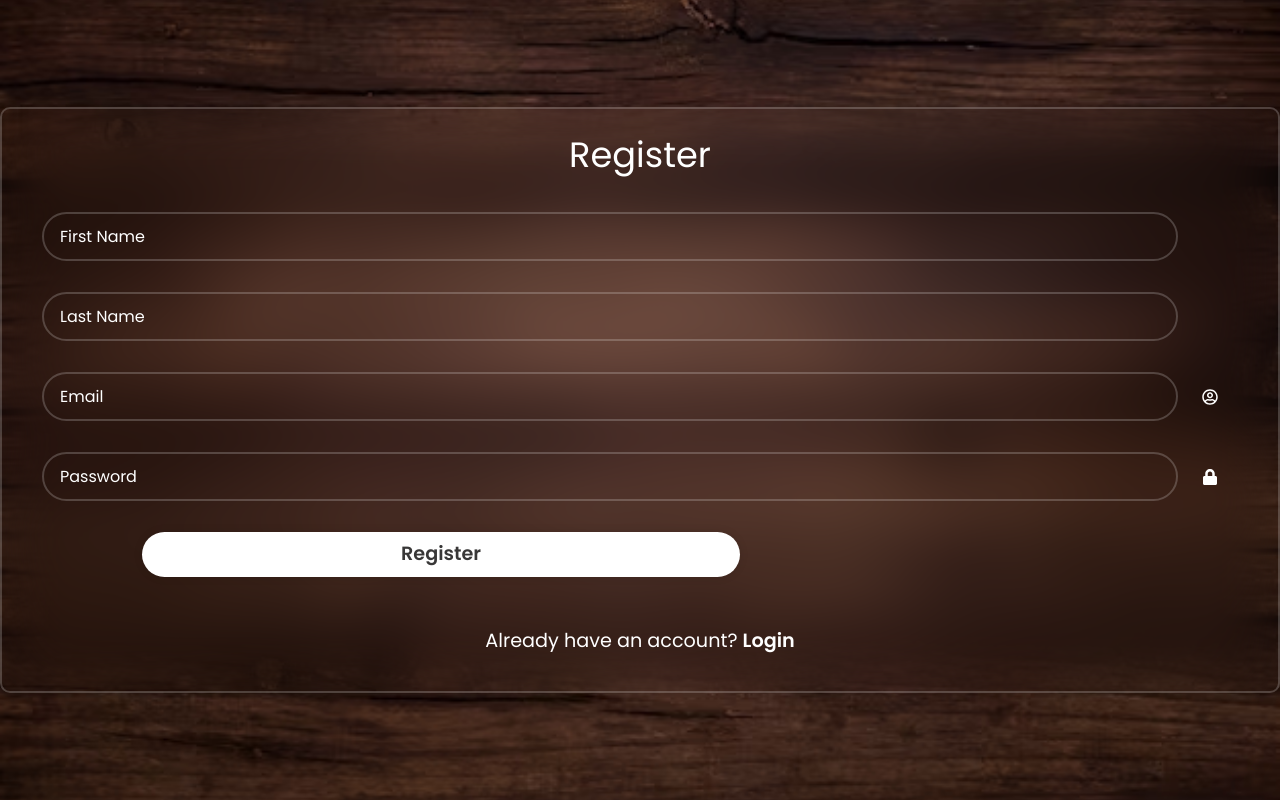
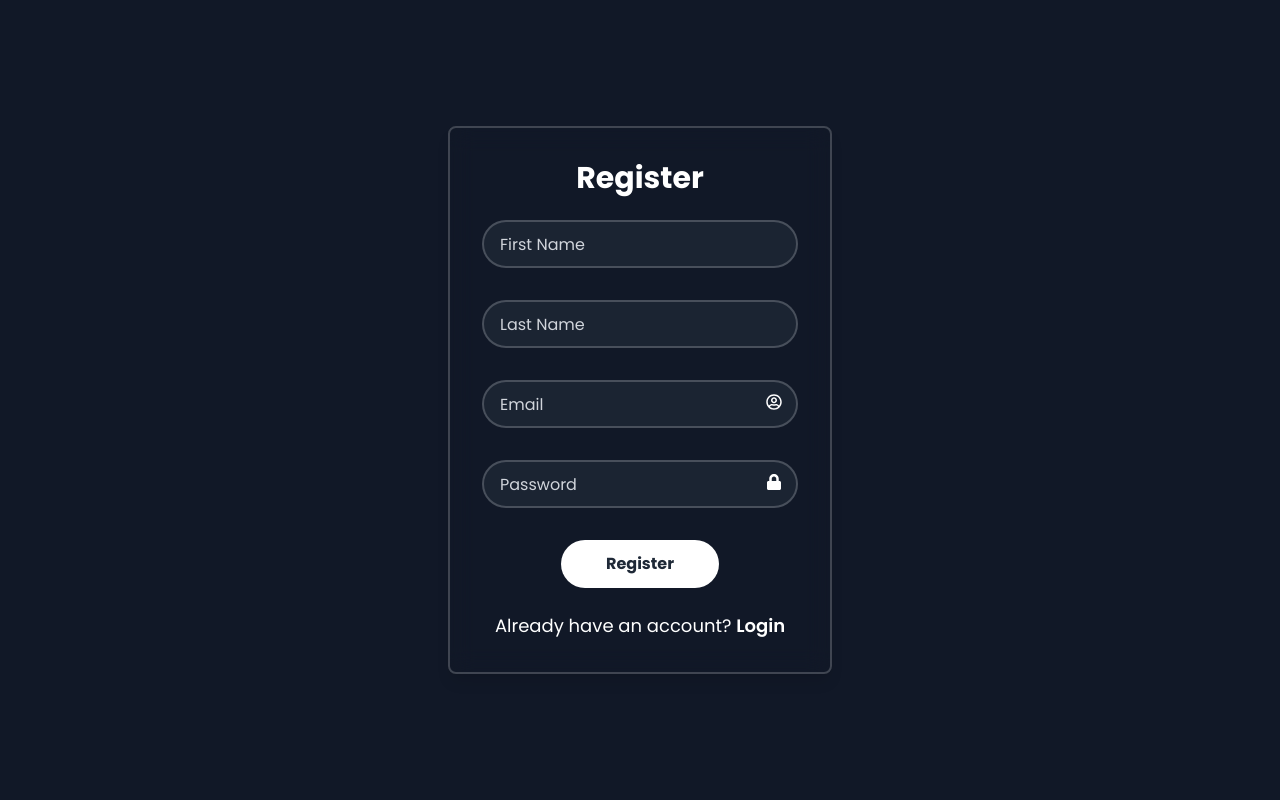
Before and after one commit to Vijay-948/forntend-ui, a React (Create React App) app: page /signup in a window 1280 px wide. Built offline with nearby package versions, Linux system fonts and the light colour scheme.

Commit message:
modified-css

```diff
--- a/src/Components/Login.tsx
+++ b/src/Components/Login.tsx
@@ -1,12 +1,9 @@
 import { FaRegUserCircle, FaLock } from "react-icons/fa";
-import "../Styles/Login.css";
 import { login } from "../Service/user";
 import { ChangeEvent, useState } from "react";
 import { toast } from "react-toastify";
-import Register from "./Register";
 import { Link, useNavigate } from "react-router-dom";
 import { RotatingLines } from "react-loader-spinner";
-import globalobject from "../Common/global-variable";
 
 const Login = () => {
   const [redirectToNextPage, setRedirectToNextPage] = useState(false);
@@ -26,7 +23,6 @@ const Login = () => {
 
   const submitForm = (event: { preventDefault: () => void }) => {
     event.preventDefault();
-    console.log(userLoginDetails);
     setLoader(true);
 
     if (
@@ -34,27 +30,19 @@ const Login = () => {
       userLoginDetails.password.trim() === ""
     ) {
       toast.error("Please Enter Details Correctly !");
+      setLoader(false);
       return;
     }
 
-    // const Email = localStorage.setItem("email", userLoginDetails.email);
-
     login(userLoginDetails)
       .then((jwtTokenData) => {
-        console.log(jwtTokenData);
-        console.log("success log");
         localStorage.setItem("token", jwtTokenData.data.token);
         localStorage.setItem("user", userLoginDetails.email);
         setRedirectToNextPage(true);
-        toast.success(
-          `${globalobject.userObject.firstName} ${globalobject.userObject.lastName} Login Sucessfully`
-        );
         setLoader(false);
       })
       .catch((error) => {
-        console.log(error);
         setLoader(false);
-        console.log("error log");
         toast.error(error.response.data);
       });
   };
@@ -64,58 +52,69 @@ const Login = () => {
   }
 
   return (
-    <>
-      <div className="login">
-        <div className="container">
-          <form action="">
-            <h1>Login</h1>
-            <div className="input-box">
+    <div className="relative flex justify-center items-center min-h-screen overflow-hidden bg-gray-900">
+      {/* <video
+        autoPlay
+        loop
+        muted
+        className="absolute w-auto min-w-full min-h-full max-w-none"
+      >
+        <source src="../Assets/Login/background.mp4" type="video/mp4" />
+        Your browser does not support the video tag.
+      </video> */}
+      <div className="relative w-[420px]  bg-opacity-75 border-2 border-white border-opacity-20 backdrop-blur-3xl shadow-lg text-white rounded-lg p-10 z-10">
+        <form onSubmit={submitForm}>
+          <h1 className="text-4xl text-center font-semibold mb-8">Login</h1>
+          <div className="relative w-full h-12 mb-8">
             <input
               type="email"
               placeholder="Username"
               value={userLoginDetails.email}
               onChange={(e) => handleChange(e, "email")}
               required
+              className="w-full h-full bg-gray-800 bg-opacity-75 border-2 border-white border-opacity-20 rounded-full pl-4 pr-10 text-white placeholder-gray-300"
             />
-              <FaRegUserCircle className="icon" />
+            <FaRegUserCircle className="absolute right-4 top-1/2 transform -translate-y-1/2 text-white" />
           </div>
-            <div className="input-box">
+          <div className="relative w-full h-12 mb-8">
             <input
               type="password"
               placeholder="Password"
               value={userLoginDetails.password}
               onChange={(e) => handleChange(e, "password")}
               required
+              className="w-full h-full bg-gray-800 bg-opacity-75 border-2 border-white border-opacity-20 rounded-full pl-4 pr-10 text-white placeholder-gray-300"
             />
-              <FaLock className="icon" />
+            <FaLock className="absolute right-4 top-1/2 transform -translate-y-1/2 text-white" />
           </div>
-
-            <div className="remember-me">
+          <div className="flex justify-between text-sm mb-8">
             <label>
-                <p>
-                  <Link
-                    to="/resetPassword"
-                    style={{ color: "white", textDecoration: "none" }}
-                  >
-                    Forgot Password ?
+              <Link to="/resetPassword" className="text-white no-underline">
+                Forgot Password?
               </Link>
-                </p>
             </label>
           </div>
-
-            <button type="submit" onClick={submitForm}>
+          <button
+            type="submit"
+            className="w-1/2 h-12 bg-white text-gray-800 rounded-full mx-auto block text-lg font-semibold hover:bg-blue-600 hover:text-white"
+          >
             Login
           </button>
-
-            <div className="register-link">
+          <div className="text-center mt-12 text-lg">
             <p>
-                Don't have an account? <Link to="/signup">Register</Link>
+              Don't have an account?{" "}
+              <Link
+                to="/signup"
+                className="text-white font-semibold no-underline hover:text-red-600"
+              >
+                Register
+              </Link>
             </p>
           </div>
         </form>
       </div>
       {loader && (
-          <div className="fixed inset-0 bg-white-700 bg-opacity-50 flex items-center justify-center z-50">
+        <div className="fixed inset-0 bg-white bg-opacity-50 flex items-center justify-center z-50">
           <RotatingLines
             strokeColor="gray"
             strokeWidth="6"
@@ -125,7 +124,6 @@ const Login = () => {
         </div>
       )}
     </div>
-    </>
   );
 };
 
--- a/src/Components/Register.tsx
+++ b/src/Components/Register.tsx
@@ -1,10 +1,10 @@
 import { FaRegUserCircle, FaLock } from "react-icons/fa";
-import "../Styles/Register.css";
 import { ChangeEvent, useState } from "react";
 import { SignUp } from "../Service/user";
 import { toast } from "react-toastify";
 import { Link, useNavigate } from "react-router-dom";
 import { RotatingLines } from "react-loader-spinner";
+import img from "../Assests/Login/wood.avif";
 
 const Register = () => {
   const [loading, setLoading] = useState(false);
@@ -32,46 +32,6 @@ const Register = () => {
     setErrors({ ...errors, [property]: "" });
   };
 
-  // const handleBackendErrors = (backendErrors: { [key: string]: string }) => {
-  //   const newErrors = { ...errors };
-  //   Object.keys(backendErrors).forEach((key) => {
-  //     if (key in newErrors) {
-  //       newErrors[key] = backendErrors[key];
-  //     }
-  //   });
-  //   setErrors(newErrors);
-  // };
-
-  // const validateForm = () => {
-  //   let formValid = true;
-  //   let newErrors = { ...errors };
-
-  //   if (data.firstName.trim() === "") {
-  //     newErrors.firstName = "First name is required";
-  //     formValid = false;
-  //   }
-
-  //   if (data.lastName.trim() === "") {
-  //     newErrors.lastName = "Last name is required";
-  //     formValid = false;
-  //   }
-
-  //   if (!data.email.trim()) {
-  //     newErrors.email = "Email is required";
-  //     formValid = false;
-  //   } else if (!/\S+@\S+\.\S+/.test(data.email)) {
-  //     newErrors.email = "Invalid email format";
-  //     formValid = false;
-  //   }
-  //   if (!data.password.trim()) {
-  //     newErrors.password = "Password is required";
-  //     formValid = false;
-  //   }
-
-  //   setErrors(newErrors);
-  //   return formValid;
-  //  };
-
   const submitForm = (event: { preventDefault: () => void }) => {
     event.preventDefault();
     localStorage.setItem("email", data.email);
@@ -84,7 +44,7 @@ const Register = () => {
         setLoading(false);
         toast.success("User Registered Successfully");
         setRedirectToNextPage(true);
-        localStorage.setItem('token', response.token);
+        localStorage.setItem("token", response.token);
         setData({
           firstName: "",
           lastName: "",
@@ -114,10 +74,6 @@ const Register = () => {
           toast.error("Invalid Credentials");
         }
       });
-
-    // else {
-    //toast.error("Please fill out the form correctly");
-    //}
   };
 
   if (redirectToNextPage) {
@@ -126,60 +82,77 @@ const Register = () => {
   }
 
   return (
-    <div className="login">
-      <div className="container">
+    <div
+      className="flex justify-center items-center min-h-screen bg-cover bg-center bg-gray-900"
+      // style={{ backgroundImage: `url(${img})` }}
+    >
+      <div className="w-96 bg-transparent border-2 border-white border-opacity-20 backdrop-blur-md shadow-lg text-white rounded-lg p-8 ">
         <form>
-          <h1>Register</h1>
-          <div className="input-box">
+          <h1 className="text-3xl text-center font-bold mb-6">Register</h1>
+          <div className="relative w-full h-12 mb-8">
             <input
               type="text"
               placeholder="First Name"
               onChange={(event) => handleChange(event, "firstName")}
               value={data.firstName}
+              className="w-full h-full bg-gray-800 bg-opacity-75 border-2 border-white border-opacity-20 rounded-full pl-4 pr-10 text-white placeholder-gray-300"
             />
-            <span className="error">{errors.firstName}</span>
+            <span className="text-red-500 text-sm">{errors.firstName}</span>
           </div>
-          <div className="input-box">
+          <div className="relative w-full h-12 mb-8">
             <input
               type="text"
               placeholder="Last Name"
               onChange={(event) => handleChange(event, "lastName")}
               value={data.lastName}
+              className="w-full h-full bg-gray-800 bg-opacity-75 border-2 border-white border-opacity-20 rounded-full pl-4 pr-10 text-white placeholder-gray-300"
             />
-            <span className="error">{errors.lastName}</span>
+            <span className="text-red-500 text-sm">{errors.lastName}</span>
           </div>
-          <div className="input-box">
+          <div className="relative w-full h-12 mb-8">
             <input
               type="email"
               placeholder="Email"
               onChange={(event) => handleChange(event, "email")}
               value={data.email}
+              className="w-full h-full bg-gray-800 bg-opacity-75 border-2 border-white border-opacity-20 rounded-full pl-4 pr-10 text-white placeholder-gray-300"
             />
-            <FaRegUserCircle className="icon" />
-            <span className="error">{errors.email}</span>
+            <FaRegUserCircle className="absolute right-4 top-3.5" />
+            <span className="text-red-500 text-sm">{errors.email}</span>
           </div>
-          <div className="input-box">
+          <div className="relative w-full h-12 mb-8">
             <input
               type="password"
               placeholder="Password"
               onChange={(event) => handleChange(event, "password")}
               value={data.password}
+              className="w-full h-full bg-gray-800 bg-opacity-75 border-2 border-white border-opacity-20 rounded-full pl-4 pr-10 text-white placeholder-gray-300"
             />
-            <FaLock className="icon" />
-            <span className="error">{errors.password}</span>
+            <FaLock className="absolute right-4 top-3.5" />
+            <span className="text-red-500 text-sm">{errors.password}</span>
           </div>
-          <button type="submit" onClick={submitForm}>
+          <button
+            type="submit"
+            onClick={submitForm}
+            className="w-1/2 h-12 flex justify-center items-center mx-auto bg-white text-gray-800 font-bold rounded-full hover:bg-blue-600 hover:text-white transition-colors duration-200"
+          >
             Register
           </button>
-          <div className="register-link">
-            <p>
-              Already have an account? <Link to="/login">Login</Link>
+          <div className="text-center mt-6">
+            <p className="text-lg">
+              Already have an account?{" "}
+              <Link
+                to="/login"
+                className="text-white font-semibold hover:text-red-500"
+              >
+                Login
+              </Link>
             </p>
           </div>
         </form>
       </div>
       {loading && (
-        <div className="fixed inset-0 bg-white-700 bg-opacity-50 flex items-center justify-center z-50">
+        <div className="fixed inset-0 bg-gray-700 bg-opacity-50 flex items-center justify-center z-50">
           <RotatingLines
             strokeColor="gray"
             strokeWidth="6"
--- a/src/Styles/Login.css
+++ /dev/null
@@ -1,117 +0,0 @@
-.login {
-  margin: 0;
-  padding: 0;
-  box-sizing: border-box;
-  display: flex;
-  justify-content: center;
-  align-items: center;
-  min-height: 100vh;
-  background: url('../Assests/Login/wood.avif');
-  background-repeat: no-repeat;
-  background-size: cover;
-  background-position: center;
-}
-
-.container {
-  width: 420px;
-  background: transparent;
-  border: 2px solid rgba(255 255, 255, 0.2);
-  backdrop-filter: blur(30px);
-  box-shadow: 0 0 10px rgba(0 0, 0, 0.2);
-  color: white;
-  border-radius: 10px;
-  padding: 20px 40px;
-}
-
-.container h1 {
-  font-size: 2.2rem;
-  text-align: center;
-  font-family: poppins, sans-serif;
-}
-
-.container .input-box {
-  position: relative;
-  width: 100%;
-  height: 50px;
-  margin: 30px 0;
-
-}
-
-.input-box input {
-  width: 95%;
-  height: 98.2%;
-  background: transparent;
-  border: none;
-  outline: none;
-  border: 2px solid rgba(255 255, 255, 0.2);
-  border-radius: 4rem;
-  font-size: 1rem;
-  font-family: poppins, sans-serif;
-  padding-left: 16px;
-  padding-right: 5px;
-}
-
-.input-box input::placeholder {
-  color: white;
-  font-size: 1rem;
-  /* font-family: "Courier New", Courier, monospace; */
-}
-
-.input-box .icon {
-  position: absolute;
-  right: 20px;
-  top: 50%;
-  transform: translateY(-50%);
-}
-
-.container .remember-me {
-  display: flex;
-  justify-content: space-between;
-  font-size: 14.5px;
-  margin: 15px 0 15px;
-}
-
-.remember-me label input {
-  accent-color: white;
-  margin-right: 4px;
-  /* border-radius: .3px; */
-}
-
-.container button {
-  width: 50%;
-  height: 45px;
-  align-items: center;
-  margin-left: 100px;
-  background-color: white;
-  border: none;
-  outline: none;
-  border-radius: 30px;
-  box-shadow: 0 0 10px rgba(0, 0, 0, 0.1);
-  cursor: pointer;
-  font-size: 1.2rem;
-  font-family: poppins, sans-serif;
-  font-weight: 600;
-  color: rgb(56, 55, 55);
-}
-
-.container button:hover {
-  background-color: #4682b4;
-  color: white;
-}
-
-.container .register-link {
-  font-size: 1.2rem;
-  text-align: center;
-  margin: 50px 0 15px;
-  font-family: poppins, sans-serif;
-}
-
-.register-link p a {
-  color: white;
-  text-decoration: none;
-  font-weight: 600;
-}
-
-.register-link a:hover {
-  color: red;
-}
--- a/src/Styles/Register.css
+++ /dev/null
@@ -1,120 +0,0 @@
-.login {
-    margin: 0;
-    padding: 0;
-    box-sizing: border-box;
-    display: flex;
-    justify-content: center;
-    align-items: center;
-    background: url('../Assests/Login/wood.avif');
-    background-repeat: no-repeat;
-    background-size: cover;
-    background-position: center center;
-    height: 100%;
-    min-height: 100vh;
-
-
-  }
-
-  .container {
-    width: 420px;
-    background: transparent;
-    border: 2px solid rgba(255 255, 255, 0.2);
-    backdrop-filter: blur(30px);
-    box-shadow: 0 0 10px rgba(0 0, 0, 0.2);
-    color: white;
-    border-radius: 10px;
-    padding: 20px 40px;
-  }
-
-  .container h1 {
-    font-size: 2.2rem;
-    text-align: center;
-    font-family: poppins, sans-serif;
-  }
-
-  .container .input-box {
-    position: relative;
-    width: 100%;
-    height: 50px;
-    margin: 30px 0;
-
-  }
-
-  .input-box input {
-    width: 95%;
-    height: 98.2%;
-    background: transparent;
-    border: none;
-    outline: none;
-    border: 2px solid rgba(255 255, 255, 0.2);
-    border-radius: 4rem;
-    font-size: 1rem;
-    font-family: poppins, sans-serif;
-    padding-left: 16px;
-    padding-right: 5px;
-  }
-
-  .input-box input::placeholder {
-    color: white;
-    font-size: 1rem;
-    /* font-family: "Courier New", Courier, monospace; */
-  }
-
-  .input-box .icon {
-    position: absolute;
-    right: 20px;
-    top: 50%;
-    transform: translateY(-50%);
-  }
-
-  .container .remember-me {
-    display: flex;
-    justify-content: space-between;
-    font-size: 14.5px;
-    margin: 15px 0 15px;
-  }
-
-  .remember-me label input {
-    accent-color: white;
-    margin-right: 4px;
-    /* border-radius: .3px; */
-  }
-
-  .container button {
-    width: 50%;
-    height: 45px;
-    align-items: center;
-    margin-left: 100px;
-    background-color: white;
-    border: none;
-    outline: none;
-    border-radius: 30px;
-    box-shadow: 0 0 10px rgba(0, 0, 0, 0.1);
-    cursor: pointer;
-    font-size: 1.2rem;
-    font-family: poppins, sans-serif;
-    font-weight: 600;
-    color: rgb(56, 55, 55);
-  }
-
-  .container button:hover {
-    background-color: #4682b4;
-    color: white;
-  }
-
-  .container .register-link {
-    font-size: 1.2rem;
-    text-align: center;
-    margin: 50px 0 15px;
-    font-family: poppins, sans-serif;
-  }
-
-  .register-link p a {
-    color: white;
-    text-decoration: none;
-    font-weight: 600;
-  }
-
-  .register-link a:hover {
-    color: red;
-  }
```
Also changed, not shown: src/Components/Navbar.tsx (+5 -3 lines). Lines whose indentation alone changed are shown as unchanged.
